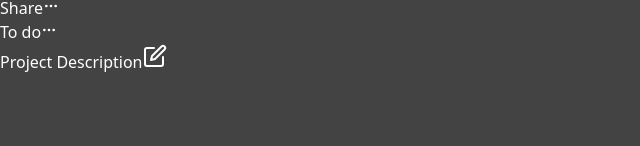
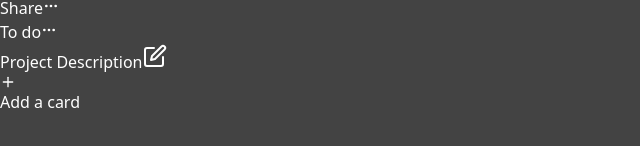
Before and after one commit to CardozoMartin/gestionDeTareaReact, a React (Vite) app: page / in a window 1280 px wide. Shown: the part 512-658 px from the top of the page, without its empty margins (0-640 px from the left). Built offline with nearby package versions, Linux system fonts and the light colour scheme.

Commit message:
se agrega tarjeta al diseño

```diff
--- /dev/null
+++ b/src/componnets/Card/Card.jsx
@@ -0,0 +1,29 @@
+import React, { useState } from 'react'
+import { Plus, X } from 'react-feather'
+
+const Card = () => {
+    const [show, setShow ] = useState(false);
+    const [card, setCard ] = useState("")
+  return (
+    <div>
+        <div className="flex flex-col">
+            {show &&
+            <div>
+
+                <textarea placeholder='ingrese el titulo de la tarjeta' className='p-1 w-full rounded-md border-2 bg-zinc-700 border-zinc-900' name="" id="" rows={10} cols={28}></textarea>
+                <div className="flex p-1">
+                    <button className='p-1 rounded bg-sky-500 mr-2'>Add Card</button>
+                    <button onClick={()=> setShow(!show)} className='p-1 rounded hover:bg-gray-500'><X size={16}></X></button>
+                </div>
+            </div>}
+            {!show &&
+                <button onClick={()=> setShow(!show)} className='flex p-1 justify-start items-center mt-1 h-8 hover:bg-gray-500 rounded'>
+                    <Plus size={16}></Plus> Add a card
+                </button>
+                }
+        </div>
+    </div>
+  )
+}
+
+export default Card
--- a/src/componnets/Main/Main.jsx
+++ b/src/componnets/Main/Main.jsx
@@ -1,5 +1,6 @@
 import React from 'react'
 import { Edit, MoreHorizontal, UserPlus } from 'react-feather'
+import Card from '../Card/Card'
 
 const Main = () => {
   return (
@@ -25,6 +26,7 @@ const Main = () => {
                   <button className='hover:bg-gray-500 p-1 rounded-sm'><Edit></Edit></button>
                 </span>
               </div>
+              <Card/>
             </div>
           </div>
 
```
